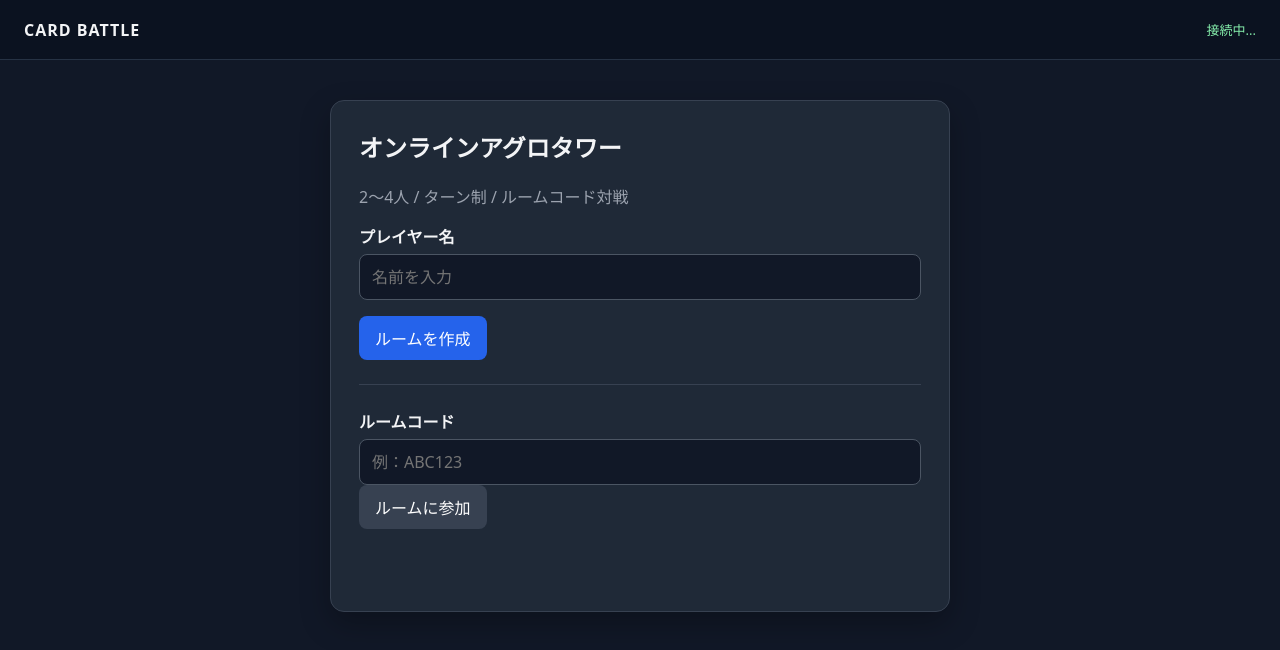
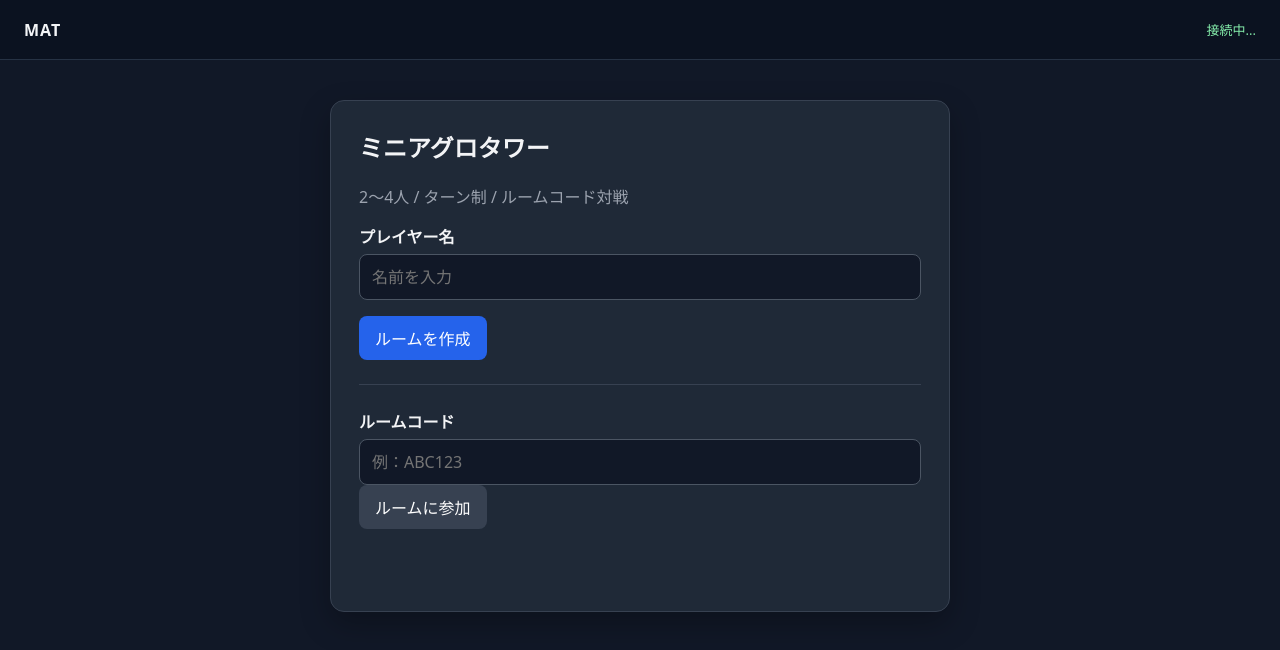
Before and after one commit to 04maple04/MAT, a website: page public/index.html in a window 1280 px wide. Drawn offline with nearby package versions, Linux system fonts and the light colour scheme.

Commit message:
Update index.html

```diff
--- a/public/index.html
+++ b/public/index.html
@@ -9,13 +9,13 @@
 <body>
   <div id="app">
     <header class="topbar">
-      <div class="brand" id="brandLogo" role="button" tabindex="0" title="最初の画面に戻る">CARD BATTLE</div>
+      <div class="brand" id="brandLogo" role="button" tabindex="0" title="最初の画面に戻る">MAT</div>
       <div id="connectionStatus" class="status">接続中...</div>
     </header>
 
     <main>
       <section id="lobby" class="panel">
-        <h1>オンラインアグロタワー</h1>
+        <h1>ミニアグロタワー</h1>
         <p class="muted">2～4人 / ターン制 / ルームコード対戦</p>
         <label>プレイヤー名</label>
         <input id="playerName" maxlength="20" placeholder="名前を入力">
```
